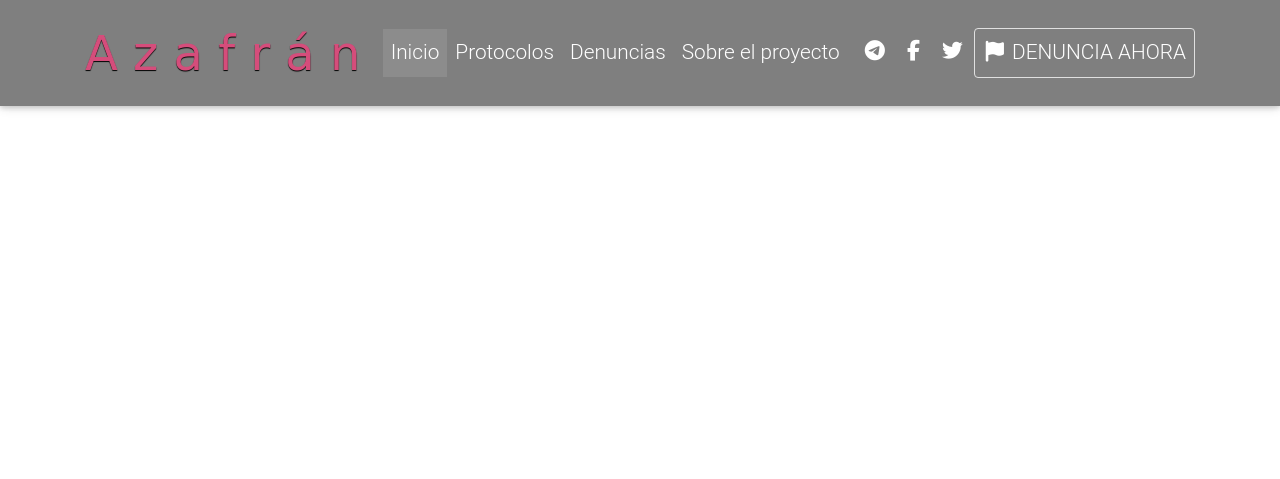
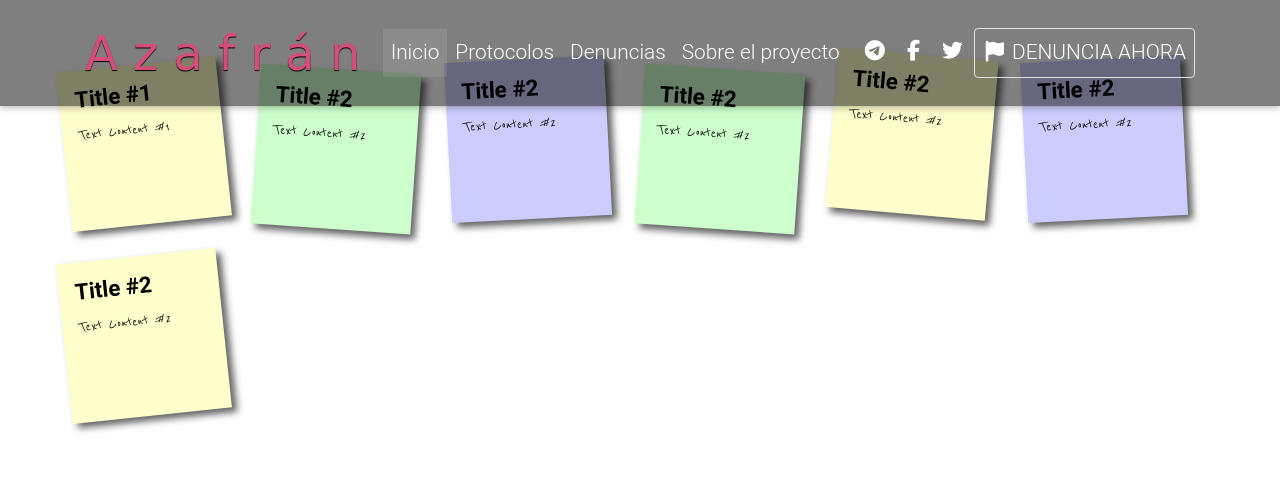
Before and after one commit to yeguacelestial/proyecto-azafran, a Django app: page /denuncias in a window 1280 px wide. Shown: the top 479 px of the page. Run offline with Django 3.2, Linux system fonts and the light colour scheme; some libraries are stand-ins or nearby versions.

Commit message:
Addes sticky notes to denuncias

```diff
--- /dev/null
+++ b/azafran_denuncias/static/css/testimonios.css
@@ -0,0 +1,136 @@
+.sticky-notes *{
+margin:0;
+padding:0;
+}
+
+.sticky-notes body{
+font-family:arial,sans-serif;
+font-size:100%;
+margin:3em;
+background:#666;
+color:#fff;
+}
+
+.sticky-notes h2 p{
+font-size:100%;
+font-weight:normal;
+}
+.sticky-notes ul li{
+list-style:none;
+}
+.sticky-notes ul{
+overflow:hidden;
+padding:3em;
+}
+.sticky-notes ul li a{
+text-decoration:none;
+color:#000;
+background:#ffc;
+display:block;
+height:10em;
+width:10em;
+padding:1em;
+}
+.sticky-notes ul li{
+margin:1em;
+float:left;
+}
+
+.sticky-notes ul li h2{
+font-size:140%;
+font-weight:bold;
+padding-bottom:10px;
+}
+.sticky-notes ul li p{
+font-family:"Reenie Beanie",arial,sans-serif;
+font-size:100%;
+}
+
+.sticky-notes ul li a{
+text-decoration:none;
+color:#000;
+background:#ffc;
+display:block;
+height:10em;
+width:10em;
+padding:1em;
+/* Firefox */
+-moz-box-shadow:5px 5px 7px rgba(33,33,33,1);
+/* Safari+Chrome */
+-webkit-box-shadow: 5px 5px 7px rgba(33,33,33,.7);
+/* Opera */
+box-shadow: 5px 5px 7px rgba(33,33,33,.7);
+}
+
+.sticky-notes ul li a{
+-webkit-transform:rotate(-6deg);
+-o-transform:rotate(-6deg);
+-moz-transform:rotate(-6deg);
+}
+
+.sticky-notes ul li:nth-child(even) a{
+-o-transform:rotate(4deg);
+-webkit-transform:rotate(4deg);
+-moz-transform:rotate(4deg);
+position:relative;
+top:5px;
+}
+.sticky-notes ul li:nth-child(3n) a{
+-o-transform:rotate(-3deg);
+-webkit-transform:rotate(-3deg);
+-moz-transform:rotate(-3deg);
+position:relative;
+top:-5px;
+}
+.sticky-notes ul li:nth-child(5n) a{
+-o-transform:rotate(5deg);
+-webkit-transform:rotate(5deg);
+-moz-transform:rotate(5deg);
+position:relative;
+top:-10px;
+}
+
+.sticky-notes ul li a{
+text-decoration:none;
+color:#000;
+background:#ffc;
+display:block;
+height:10em;
+width:10em;
+padding:1em;
+-moz-box-shadow:5px 5px 7px rgba(33,33,33,1);
+-webkit-box-shadow: 5px 5px 7px rgba(33,33,33,.7);
+box-shadow: 5px 5px 7px rgba(33,33,33,.7);
+-moz-transition:-moz-transform .15s linear;
+-o-transition:-o-transform .15s linear;
+-webkit-transition:-webkit-transform .15s linear;
+}
+
+.sticky-notes ul li:nth-child(even) a{
+-o-transform:rotate(4deg);
+-webkit-transform:rotate(4deg);
+-moz-transform:rotate(4deg);
+position:relative;
+top:5px;
+background:#cfc;
+}
+.sticky-notes ul li:nth-child(3n) a{
+-o-transform:rotate(-3deg);
+-webkit-transform:rotate(-3deg);
+-moz-transform:rotate(-3deg);
+position:relative;
+top:-5px;
+background:#ccf;
+}
+
+
+.sticky-notes ul li a:hover,ul li a:focus{
+-moz-box-shadow:10px 10px 7px rgba(0,0,0,.7);
+-webkit-box-shadow: 10px 10px 7px rgba(0,0,0,.7);
+box-shadow:10px 10px 7px rgba(0,0,0,.7);
+-webkit-transform: scale(1.25);
+-moz-transform: scale(1.25);
+-o-transform: scale(1.25);
+position:relative;
+z-index:5;
+}
--- a/azafran_denuncias/templates/azafran_denuncias/base.html
+++ b/azafran_denuncias/templates/azafran_denuncias/base.html
@@ -1,3 +1,4 @@
+{% load static %}
 <!DOCTYPE html>
 <html lang="en">
 <head>
@@ -14,6 +15,11 @@
     <!-- Material Design for Bootstrap -->
     <link href="https://cdnjs.cloudflare.com/ajax/libs/mdbootstrap/4.5.16/css/mdb.min.css" rel="stylesheet">
 
+      <link rel="stylesheet" href="{% static 'css/testimonios.css' %}">
+  <link  href="http://fonts.googleapis.com/css?
+  family=Reenie+Beanie:regular"
+  rel="stylesheet"
+  type="text/css">
 </head>
 
 <body>
@@ -48,7 +54,8 @@
             </a>
           </li>
           <li class="nav-item">
-            <a class="nav-link" href="#" target="_blank">Protocolos</a>
+            <a class="nav-link" href="" id="button">Protocolos</a>
+
           </li>
           <li class="nav-item">
             <a class="nav-link" href="#" target="_blank">Denuncias</a>
@@ -164,8 +171,10 @@
 <!-- Navbar -->
 
 {% comment %} START BASE CONTENT {% endcomment %}
+
 {% block content %}
 {% endblock content %}
+
 {% comment %} END BASE CONTENT {% endcomment %}
 
     <!-- jQuery -->
@@ -193,7 +202,7 @@
         .page-footer,.top-nav-collapse{background-color:rgba(28,35,49,0.5);}
         @media only screen and (max-width:768px){.navbar{background-color:rgba(28,35,49,0.5);}}
 
-        li {
+        nav li {
           font-size: 1.3rem;
         }
 
@@ -202,5 +211,6 @@
   <script>
     new WOW().init();
   </script>
+
 </body>
 </html>
--- a/azafran_denuncias/templates/azafran_denuncias/testimonios.html
+++ b/azafran_denuncias/templates/azafran_denuncias/testimonios.html
@@ -1 +1,58 @@
 {% extends 'azafran_denuncias/base.html' %}
+
+{% load static %}
+
+{% block base_links %}
+<link rel="stylesheet" href="{% static 'css/testimonios.css' %}">
+<link href="http://fonts.googleapis.com/css?family=Reenie+Beanie:regular" rel="stylesheet" type="text/css">
+{% endblock base_links %}
+
+{% block content %}
+
+<div class="sticky-notes">
+    <ul>
+    <li>
+        <a href="#">
+        <h2>Title #1</h2>
+        <p>Text Content #1</p>
+        </a>
+    </li>
+    <li>
+        <a href="#">
+        <h2>Title #2</h2>
+        <p>Text Content #2</p>
+        </a>
+    </li>
+    <li>
+        <a href="#">
+        <h2>Title #2</h2>
+        <p>Text Content #2</p>
+        </a>
+    </li>
+    <li>
+        <a href="#">
+        <h2>Title #2</h2>
+        <p>Text Content #2</p>
+        </a>
+    </li>
+    <li>
+        <a href="#">
+        <h2>Title #2</h2>
+        <p>Text Content #2</p>
+        </a>
+    </li>
+    <li>
+        <a href="#">
+        <h2>Title #2</h2>
+        <p>Text Content #2</p>
+        </a>
+    </li>
+    <li>
+        <a href="#">
+        <h2>Title #2</h2>
+        <p>Text Content #2</p>
+        </a>
+    </li>
+    </ul>
+</div>
+{% endblock content %}
--- a/azafran_denuncias/urls.py
+++ b/azafran_denuncias/urls.py
@@ -4,5 +4,5 @@ from . import views
 urlpatterns = [
     path('', views.inicio),
     path('denuncias', views.denuncias_list, name='denuncias'),
-    path('alzalavoz', views.denuncias_form, name='denunciar')
+    path('alzalavoz', views.denuncias_form, name='denunciar'),
 ]
```
Also changed, not shown: azafran_denuncias/templates/azafran_denuncias/aviso_mantenimiento.html (added), azafran_denuncias/views.py (line endings or trailing spaces).
